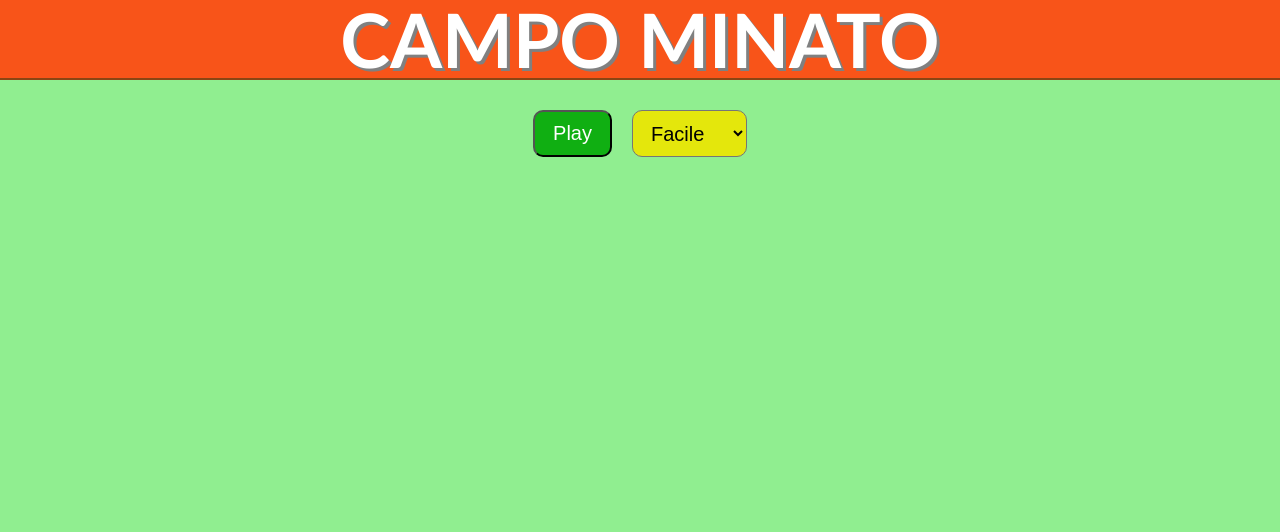
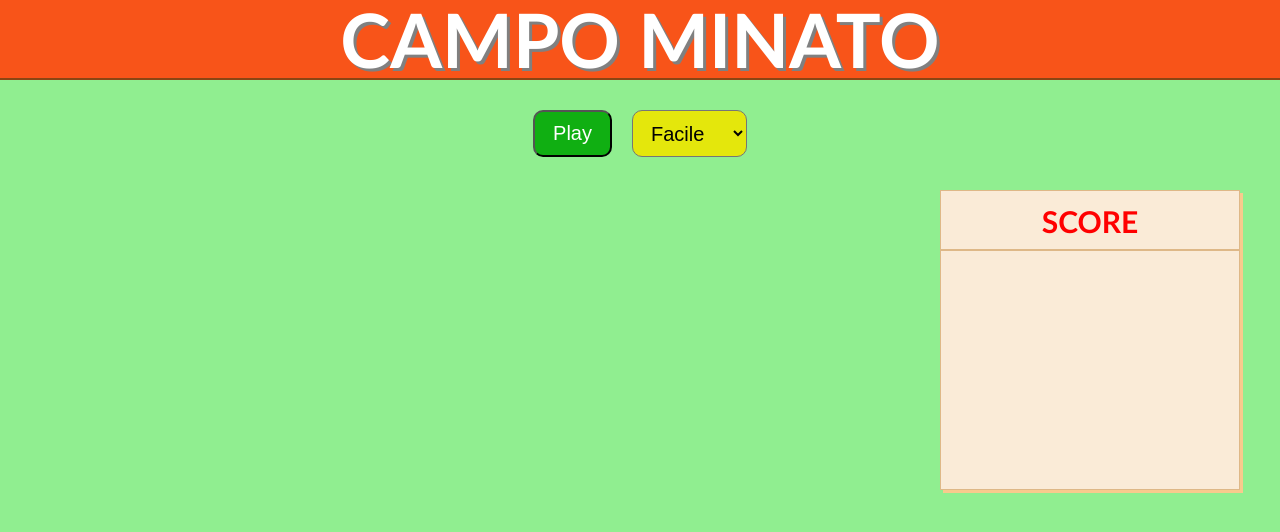
Before and after one commit to MicheleSula/js-campominato-dom, a plain HTML site: page index.html in a window 1280 px wide. Drawn offline with Linux system fonts and the light colour scheme.

Commit message:
Refactoring/created a score board in html/css

```diff
--- a/assets/scripts/main.js
+++ b/assets/scripts/main.js
@@ -18,10 +18,10 @@ playButton.addEventListener("click",
         // Gets value from the select
         let userChoice = document.getElementById("select").value;
         // Checks the value and changes the grid difficulty:
-        // EASY
+
+        // EASY = 100 squares
         if (userChoice === "facile") {
 
-            //
             createSquaresAndBombs(newGrid, 100, "square-10");
 
             addClassOnClick("square-flex", "bg-color-brown");
@@ -39,34 +39,32 @@ playButton.addEventListener("click",
 
 
             // }
-        // MEDIUM
+
+        // MEDIUM = 81 squares
         } else if (userChoice === "medio") {
 
-            for (let i = 1; i <= 81; i++) {
-                const newSquare = createElement("div", "square-9", "square-flex");
-                const newText = createElement("h2", "text-white");
-                newText.innerHTML = i;
-                newGrid.append(newSquare);
-                newSquare.append(newText);
+            createSquaresAndBombs(newGrid, 81, "square-9");
 
-                addClassOnClick("square-flex", "bg-color-brown");
-            }
-        // HARD
+            addClassOnClick("square-flex", "bg-color-brown");
+
+            addRemoveClassOnClick("h2", "display-block", "display-none");
+
+        // HARD = 49 squares
         } else {
 
-            for (let i = 1; i <= 49; i++) {
-                const newSquare = createElement("div", "square-7", "square-flex");
-                const newText = createElement("h2", "text-white");
-                newText.innerHTML = i;
-                newGrid.append(newSquare);
-                newSquare.append(newText);
+            createSquaresAndBombs(newGrid, 49, "square-7");
 
-                addClassOnClick("square-flex", "bg-color-brown");
-            }
+            addClassOnClick("square-flex", "bg-color-brown");
+
+            addRemoveClassOnClick("h2", "display-block", "display-none");
 
         }
     }
 );
+
+
+
+
 
 // ******************* Funzioni **********************
 
@@ -129,6 +127,12 @@ function createSquaresAndBombs(newGrid, counter, squareClass) {
                 newSquare.style.backgroundColor = "red";
                 alert("Hai perso!");
             });
+        } else {
+            newSquare.addEventListener("click", function() {
+                // il punteggio iniziale è 0
+                // fai un punto
+                // aggiorna il punteggio a schermo
+            });
         }
 
 
--- a/css/style.css
+++ b/css/style.css
@@ -12,6 +12,7 @@ body {
 main {
     height: 100vh;
     width: 100vw;
+    position: relative;
 }
 
 h2 {
@@ -95,6 +96,40 @@ header {
     margin-left: 20px;
 }
 
+/* Score card section */
+
+#score-card {
+    height: 300px;
+    width: 300px;
+    position: absolute;
+    right: 40px;
+    top: 190px;
+    background-color: aquamarine;
+}
+
+#score-card-upper {
+    height: 20%;
+    width: 100%;
+    background-color: antiquewhite;
+    border: 1px solid burlywood;
+    box-shadow: 3px 3px rgb(248, 202, 141);
+}
+
+#score-card-bottom {
+    height: 80%;
+    width: 100%;
+    background-color: antiquewhite;
+    border: 1px solid burlywood;
+    box-shadow: 3px 3px rgb(248, 202, 141);
+}
+
+#score-title {
+    text-align: center;
+    margin-top: 10%;
+    transform: translate(0, -50%);
+    font-size: 30px;
+}
+
 /* Classes added with javascript */
 
 .square-flex {
--- a/index.html
+++ b/index.html
@@ -10,10 +10,12 @@
 </head>
 <body>
     <main>
+        <!-- Header -->
         <header>
             <h1 id="title">CAMPO MINATO</h1>
         </header>
 
+        <!-- Play btn and grid -->
         <section id="main-section">
                 <div id="btn-container" class="padding-top">
                     <button id="play-button" class="btn-green">Play</button>
@@ -25,6 +27,16 @@
                 </div>
         </section>
 
+        <!-- Score card -->
+        <section id="score-card">
+            <div id="score-card-upper">
+                <h4 id="score-title" class="red-text">SCORE</h4>
+            </div>
+            <div id="score-card-bottom">
+
+            </div>
+        </section>
+
     </main>
     <script type="text/javascript" src="assets/scripts/main.js"></script>
 </body>
```
